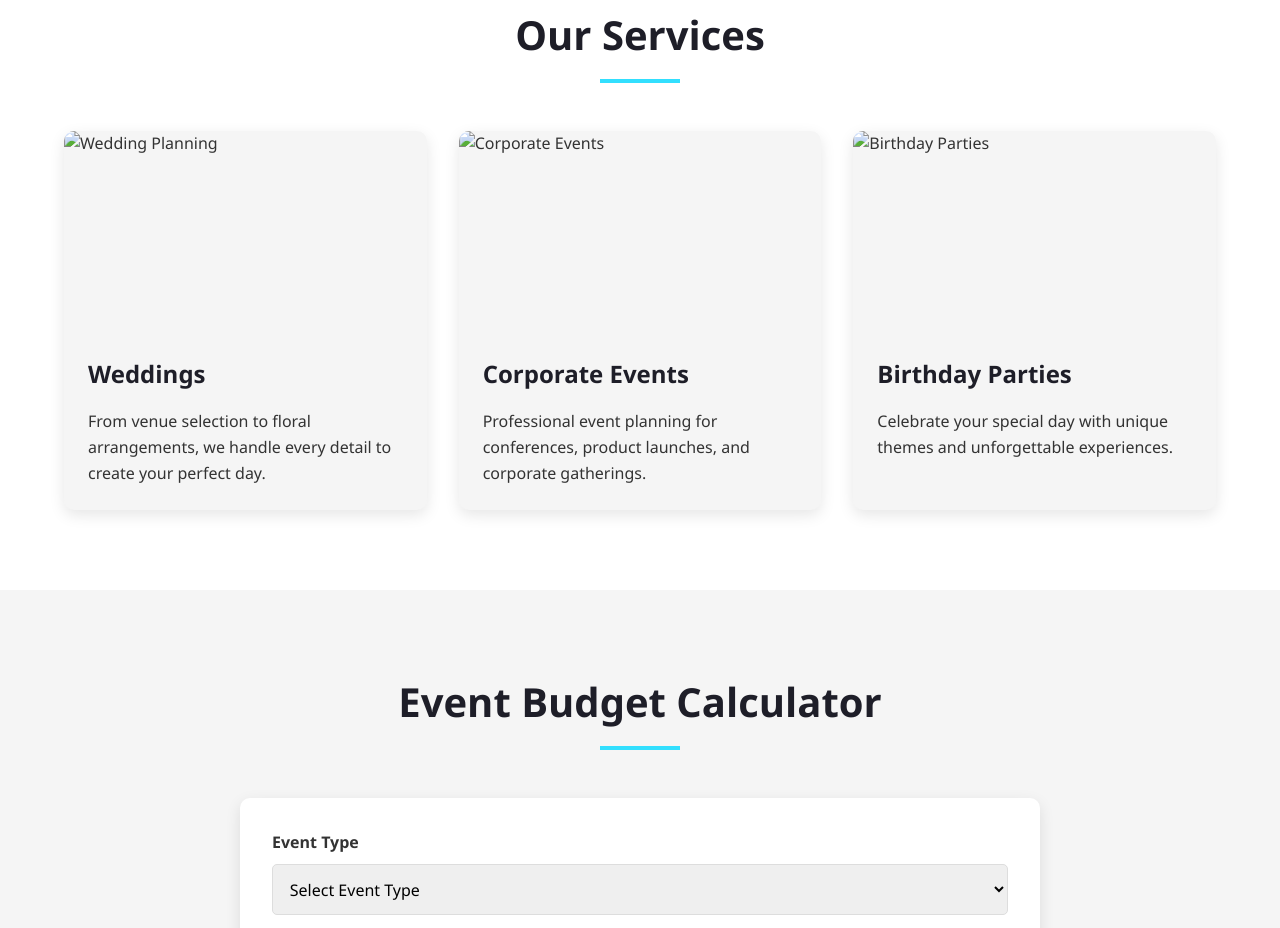
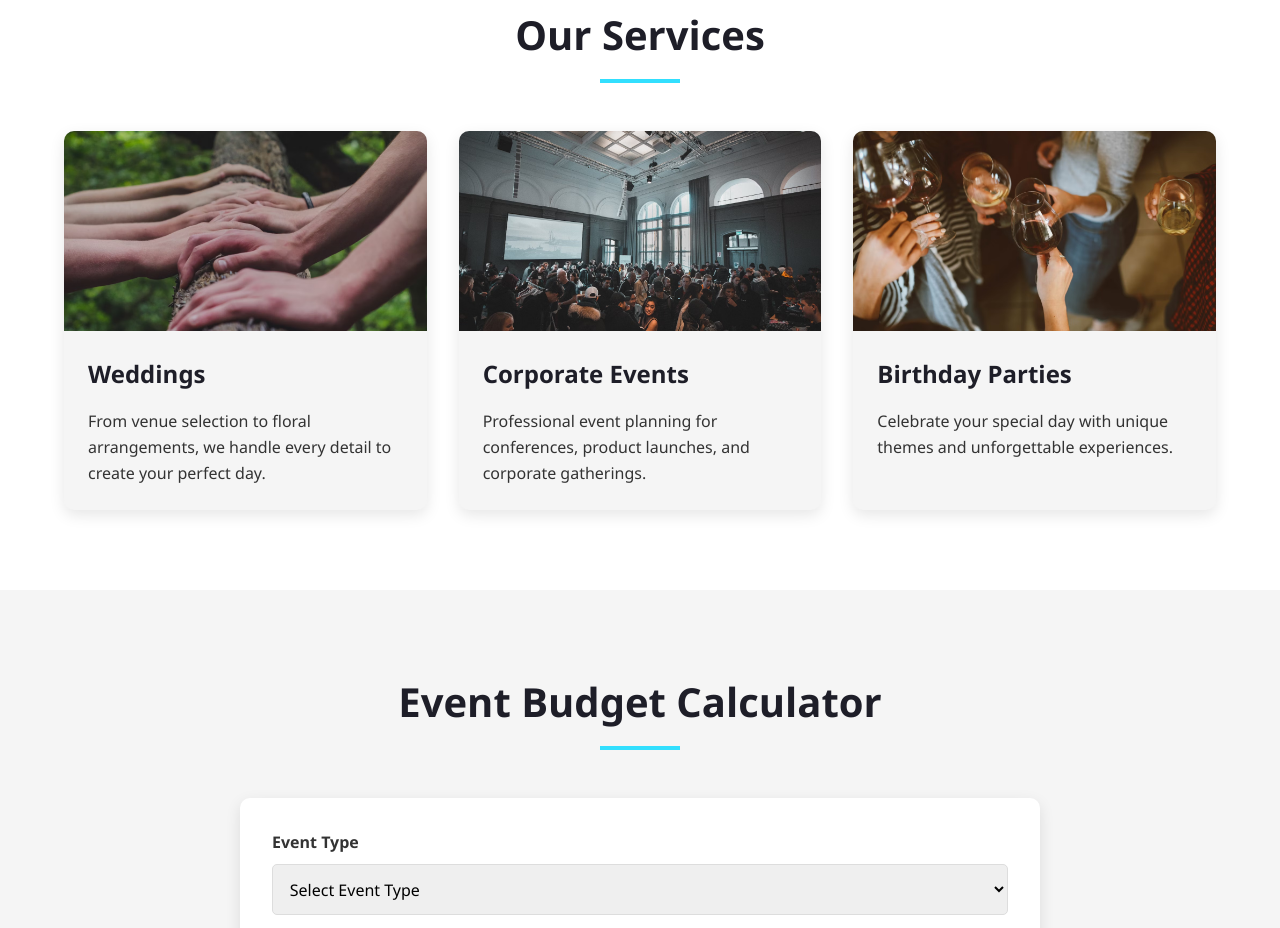
Before and after one commit to muddasar-de/EventixBudgeter, a plain HTML site: page index.html in a window 1280 px wide. Shown: the part 877-1805 px from the top of the page. Drawn offline with nearby package versions, Linux system fonts and the light colour scheme; files whose address does not match are found by name.

Commit message:
Update index.html

```diff
--- a/index.html
+++ b/index.html
@@ -52,7 +52,7 @@
                 <!-- Wedding Service -->
                 <div class="service-card animate-on-scroll">
                     <div class="service-img">
-                        <img src="./images/service1.avif" alt="Wedding Planning">
+                        <img src="./service1.avif" alt="Wedding Planning">
                     </div>
                     <div class="service-content">
                         <h3>Weddings</h3>
@@ -62,7 +62,7 @@
                 <!-- Corporate Event Service -->
                 <div class="service-card animate-on-scroll">
                     <div class="service-img">
-                        <img src="./images/service2.avif" alt="Corporate Events">
+                        <img src="./service2.avif" alt="Corporate Events">
                     </div>
                     <div class="service-content">
                         <h3>Corporate Events</h3>
@@ -72,7 +72,7 @@
                 <!-- Birthday Party Service -->
                 <div class="service-card animate-on-scroll">
                     <div class="service-img">
-                        <img src="./images/service3.avif" alt="Birthday Parties">
+                        <img src="./service3.avif" alt="Birthday Parties">
                     </div>
                     <div class="service-content">
                         <h3>Birthday Parties</h3>
```
